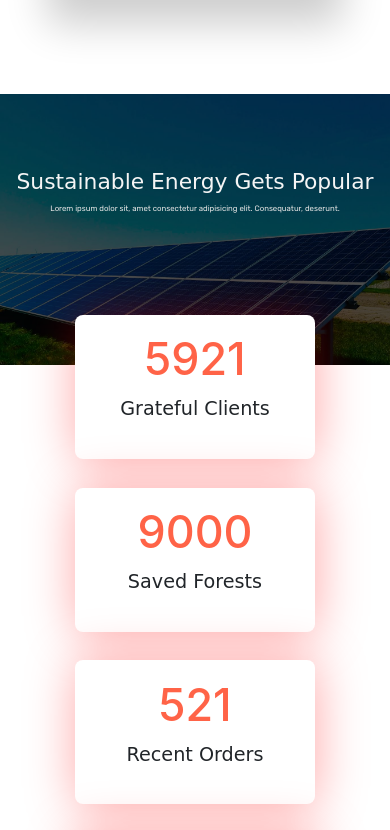
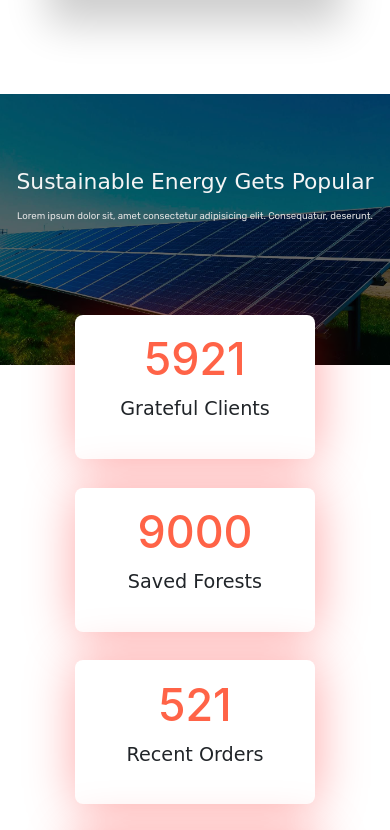
Before and after one commit to EugeneSince1993/landing-page-solar-panels-local, a website: page src/index.html in a window 390 px wide. Shown: the part 1894-2724 px from the top of the page. Drawn offline with nearby package versions, Linux system fonts and the light colour scheme; a web font is replaced by a local one.

Commit message:
Styles Updated

```diff
--- a/src/scss/style.scss
+++ b/src/scss/style.scss
@@ -168,11 +168,11 @@ section#section-2 {
     width: 100%;
     height: 55vh;
     background-image: url('../img/solar-panel-field.jpg');
-    background-position: -40vmin -25vmin;
+    background-position: -50vmin -75vmin;
     background-size: 140%;
     position: relative;
     div#featuresHeader {
-      background-color: rgba(0,0,0,0.7);
+      background-color: rgba(0,0,0,0.6);
       width: 100%;
       height: 100%;
       padding-top: 19vmin;
@@ -402,6 +402,11 @@ footer {
       }
     }
   }
+  section#section-2 {
+    div#background-image {
+      background-position: -20vmin -40vmin;
+    }
+  }
 }
 @media only screen and (min-width: 992px) and (max-width: 1265px) {
   header {
@@ -460,13 +465,15 @@ footer {
   }
   section#section-2 {
     div#background-image {
-      background-position: -27vmin -10vmin;
+      height: 45vh;
+      background-position: -20vmin -40vmin;
       h1 {
         font-size: 5.6vmin !important;
       }
     }
     div#featuresText {
       div#numbers {
+        margin-top: -5rem;
         div.rectangle {
           width: 9rem;
           height: 9rem;
@@ -550,6 +557,12 @@ footer {
           color: rgba(0,0,0,0.5);
         }
       }
+    }
+  }
+  section#section-2 {
+    div#background-image {
+      height: 38vh;
+      background-position: -20vmin -30vmin;
     }
   }
   section#section-3 {
@@ -641,9 +654,13 @@ footer {
   section#section-2 {
     div#background-image {
       height: 32vh;
-      background-position: -27vmin -10vmin;
+      background-position: -20vmin -16vmin;
       h1 {
         font-size: 5.6vmin !important;
+      }
+      p {
+        font-size: 0.6rem !important;
+        padding: 0.4rem 1rem;
       }
     }
     div#featuresText {
@@ -753,13 +770,13 @@ footer {
   }
   section#section-2 {
     div#background-image {
-      height: 32vh;
-      background-position: -27vmin -10vmin;
+      height: 29vh;
+      background-position: -20vmin -9vmin;
       h1 {
         font-size: 7vmin !important;
       }
       p {
-        font-size: 0.5rem !important;
+        font-size: 0.6rem !important;
         padding: 0.4rem 1rem;
       }
     }
```
Also changed, not shown: src/css/style.css, 1 other file.
